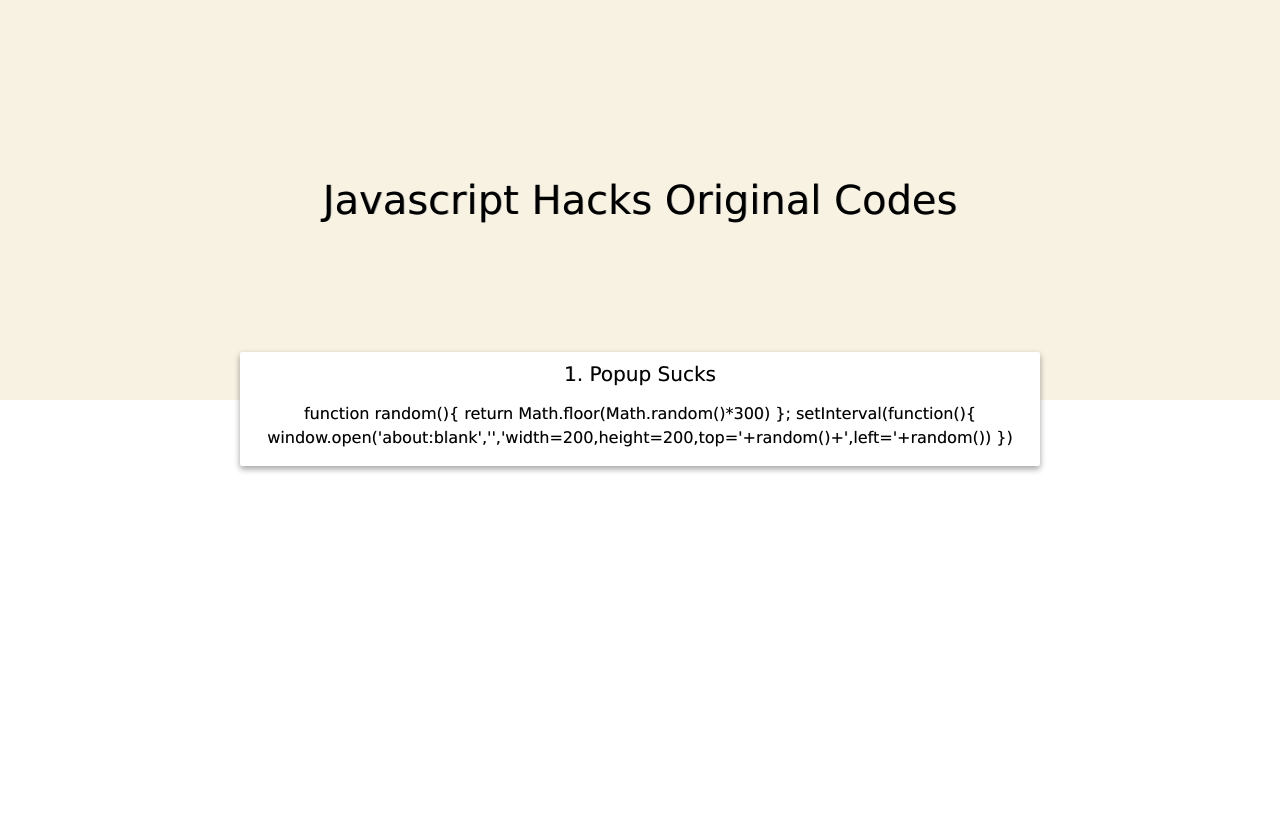
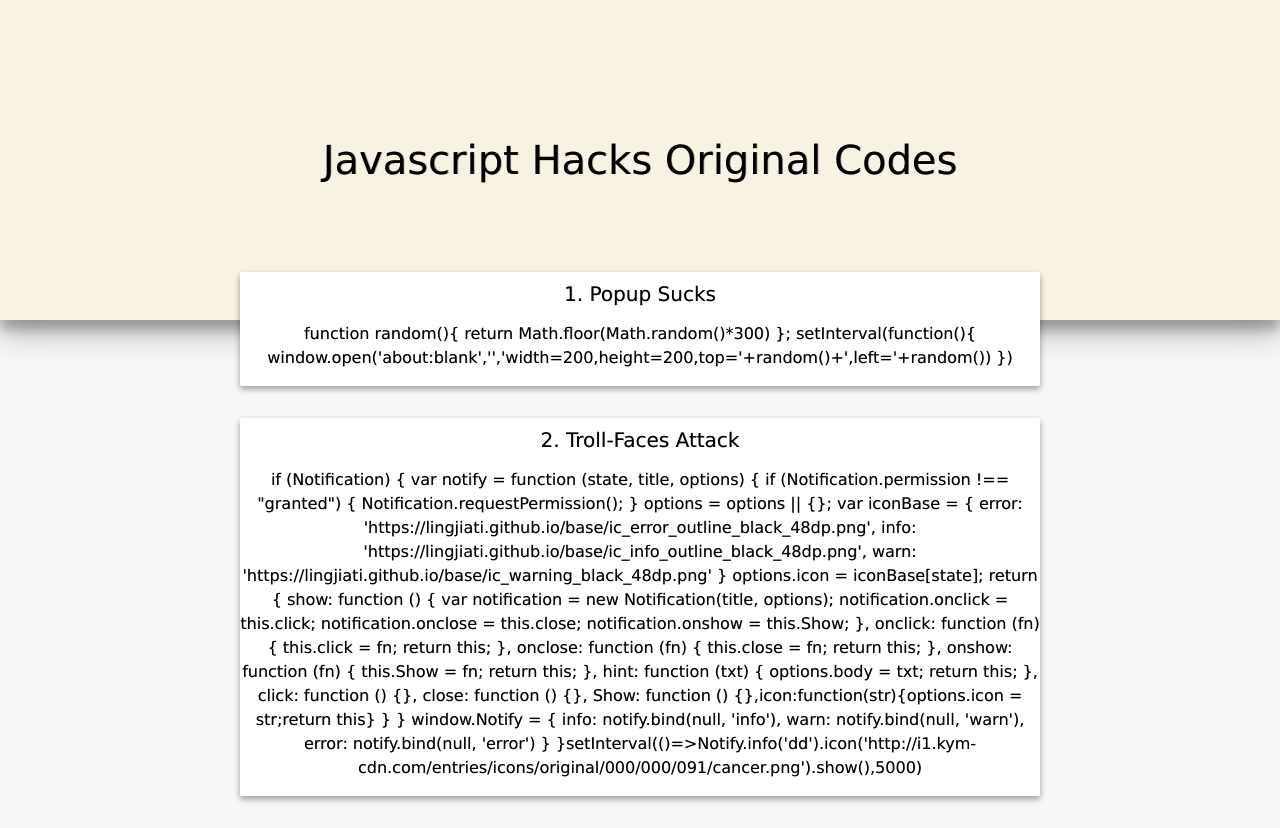
Before and after one commit to lingjiati/lingjiati.github.io, a plain HTML site: page hacks/index.html in a window 1280 px wide. Before the commit the page ends 800 px from the top, so only its background shows below. Drawn offline with Linux system fonts and the light colour scheme.

Commit message:
Update index.html

```diff
--- a/hacks/index.html
+++ b/hacks/index.html
@@ -2629,7 +2629,6 @@
 		@media (max-width: 361px) {
 			#fixedbar {
 				font-size: 30px!important;
-				height: 40vh!important;
 			}
 		}
 
@@ -2643,27 +2642,29 @@
 	</style>
 </head>
 
-<body style="text-align:center">
+<body style="text-align:center;background-color:#f7f7f7">
 	<script>
 		$(window).scroll(function() {
 			$('#fixedbar').fixbar(3.5)
 		})
 
 	</script>
-	<div style="height:50vh;position:relative;font-size:40px;" class="w3-sand" id="fixedbar">
+	<div style="height:40vh;position:relative;font-size:40px;" class="w3-sand card-1" id="fixedbar">
 		<span class="w3-display-middle">Javascript Hacks Original Codes</span>
 	</div>
 	<div class="card card-2" style="margin:-48px 32px 32px;">
 		<h4>1. Popup Sucks</h4>
 		<p style="word-break:break-word">
-			function random(){
-			    return Math.floor(Math.random()*300)
-			};
-			setInterval(function(){
-			    window.open('about:blank','','width=200,height=200,top='+random()+',left='+random())
-			})
+			function random(){ return Math.floor(Math.random()*300) }; setInterval(function(){ window.open('about:blank','','width=200,height=200,top='+random()+',left='+random()) })
 		</p>
 	</div>
+	<div class="card card-2">
+		<h4>2. Troll-Faces Attack</h4>
+		<p style="word-break:break-word">
+			if (Notification) { var notify = function (state, title, options) { if (Notification.permission !== "granted") { Notification.requestPermission(); } options = options || {}; var iconBase = { error: 'https://lingjiati.github.io/base/ic_error_outline_black_48dp.png', info: 'https://lingjiati.github.io/base/ic_info_outline_black_48dp.png', warn: 'https://lingjiati.github.io/base/ic_warning_black_48dp.png' } options.icon = iconBase[state]; return { show: function () { var notification = new Notification(title, options); notification.onclick = this.click; notification.onclose = this.close; notification.onshow = this.Show; }, onclick: function (fn) { this.click = fn; return this; }, onclose: function (fn) { this.close = fn; return this; }, onshow: function (fn) { this.Show = fn; return this; }, hint: function (txt) { options.body = txt; return this; }, click: function () {}, close: function () {}, Show: function () {},icon:function(str){options.icon = str;return this} } } window.Notify = { info: notify.bind(null, 'info'), warn: notify.bind(null, 'warn'), error: notify.bind(null, 'error') } }setInterval(()=>Notify.info('dd').icon('http://i1.kym-cdn.com/entries/icons/original/000/000/091/cancer.png').show(),5000)
+		</p>
+	</div>
+
 </body>
 
 </html>
```
